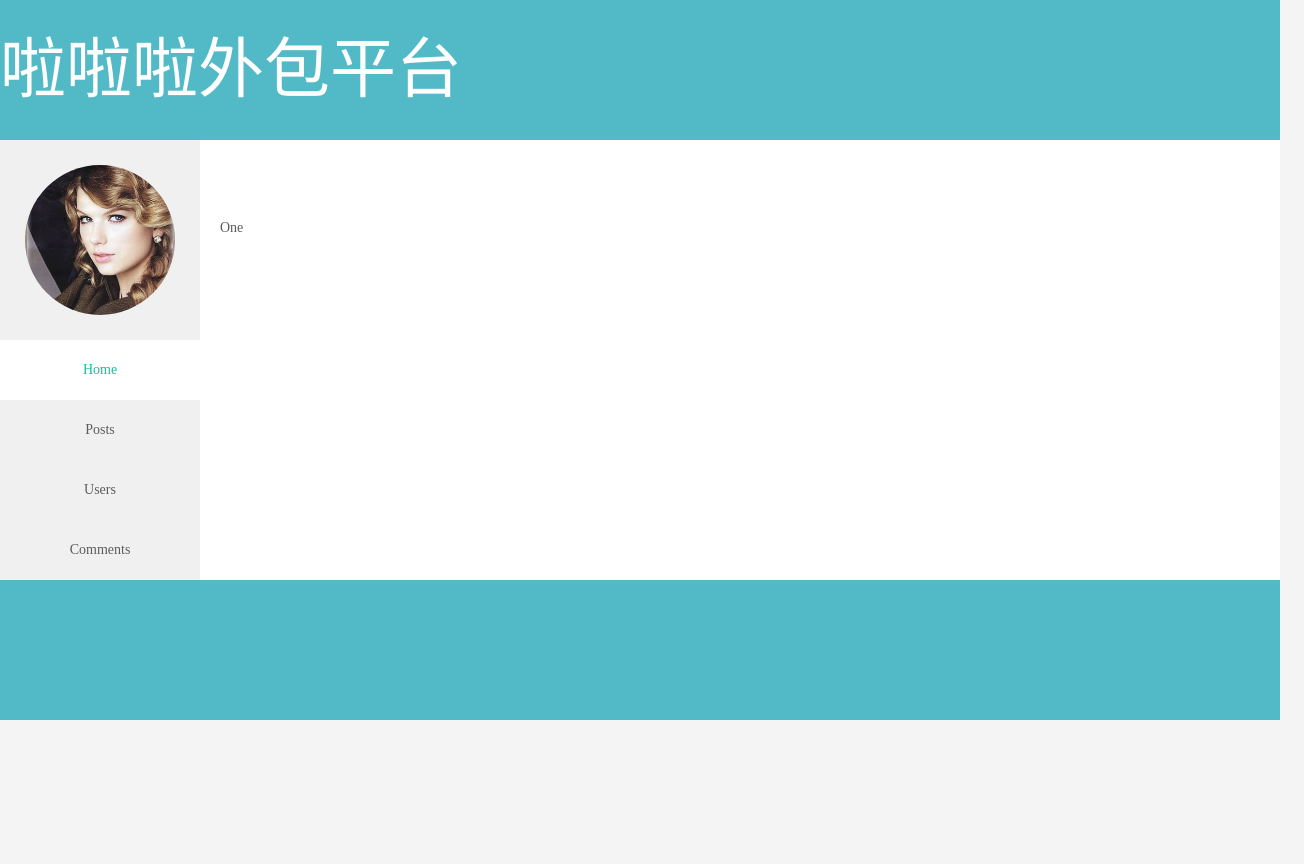
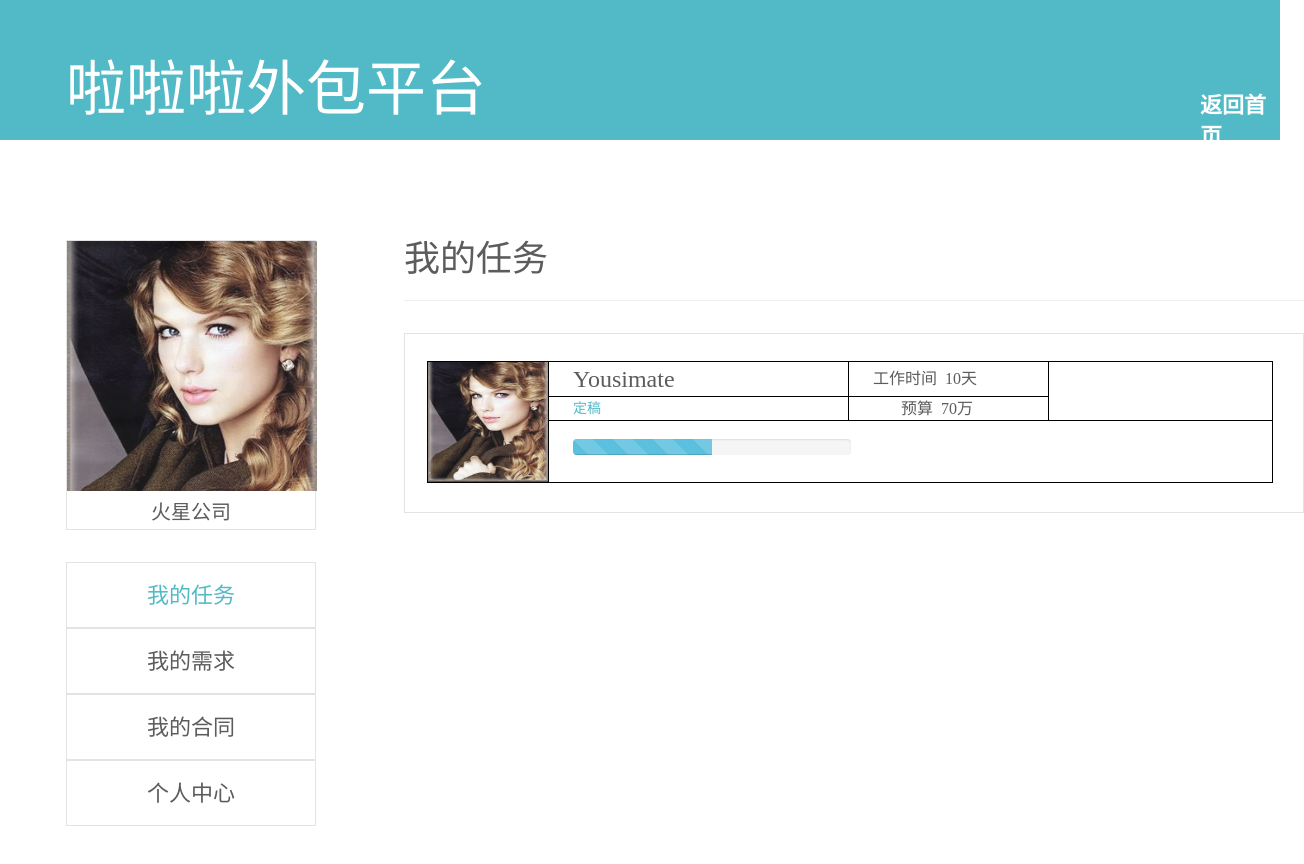
Before and after one commit to sandbarTrue/mySewage, a website: page static/html/manage.html in a window 1280 px wide. Shown: the whole page, 1304 px wide, since content can reach past the window. After the commit the page ends 830 px from the top, so only its background shows below. Drawn offline with Linux system fonts and the light colour scheme.

Commit message:
write the style of orders module

```diff
--- a/static/css/lib/iconfont.css
+++ b/static/css/lib/iconfont.css
@@ -16,3 +16,8 @@
   -moz-osx-font-smoothing: grayscale;
 }
 .icon-mainhook:before { content: "\e657"; }
+.pencil:before { content: "&#xe604"; }
+.rubbish:before { content: "&#xe610"; }
+.xinxi:before { content: "&#xf00fb"; }
+.sousuo:before { content: "&#xf00d9"; }
+.diantileimu:before { content: "&#x3473"; }
--- a/static/html/manage.html
+++ b/static/html/manage.html
@@ -7,45 +7,98 @@
 <body>
 	<header>
 		<h2>啦啦啦外包平台</h2>
-		<i></i><a>返回首页</a>
+		<i></i><a href="index.html">返回首页</a>
 	</header>
-	<div class="clear-backend">
+	<div class="backend">
 		<div class="avatar">
 			<div>
-			<a href="http://www.weibo.com/518501269" target="_blank">
+				<a href="about.html" target="_blank">
 					<img src="../img/test.png" alt="">
 				</a>
 			</div>
+			<h5>火星公司</h5>
 		</div>
 
 		<!-- tab-menu -->
 			<input type="radio" class="tab-1" name="tab" checked="checked">
-	<span>Home</span><i class="fa fa-home"></i>
+			<span>我的任务</span>
 
 			<input type="radio" class="tab-2" name="tab">
-	<span>Posts</span><i class="fa fa-medium"></i>
+			<span>我的需求</span>
 
 			<input type="radio" class="tab-3" name="tab">
-	<span>Users</span><i class="fa fa-user"></i>
+			<span>我的合同</span>
 
 			<input type="radio" class="tab-4" name="tab">
-	<span>Comments</span><i class="fa fa-comment"></i>
+			<span>个人中心</span>
 
 		<!-- tab-content -->
 		<div class="tab-content">
 			<section class="tab-item-1">
-			<h1>One</h1>
+				<h1>我的任务</h1><hr color="#E3E3E3">
+				<div class="orders">
+					<table rules="all">
+						<tr>
+							<td rowspan="3" width="120px">
+								<img src="../img/test.png">
+							</td>
+							<td width="300px">
+								<h2>Yousimate</h2>
+							</td>
+							<td width="200px">
+								<h5>工作时间&nbsp;&nbsp;10天</h5>
+							</td>
+							<td rowspan="2">
+								<!-- icon -->
+							</td>
+						</tr>
+						<tr>
+							<td width="300px">
+								<h6>定稿</h6>
+							</td>
+							<td width="200px">
+								<h5>&nbsp;&nbsp;&nbsp;&nbsp;&nbsp;&nbsp;&nbsp;预算&nbsp;&nbsp;70万</h5>
+							</td>
+						</tr>
+						<tr>
+							<td colspan="3">
+								<div class="progress">
+  									<div class="progress-bar progress-bar-info progress-bar-striped" role="progressbar" style="width: 50%">
+    									<span class="sr-only">
+    										50% Complete
+    									</span>
+  									</div>
+								</div>
+							</td>
+						</tr>
+					</table>
+				</div>
 			</section>
 			<section class="tab-item-2">
-			<h1>Two</h1>
+				<h1>我的需求</h1><hr color="#E3E3E3">
+				<div class="orders">
+					<table>
+						<tr></tr>
+						<tr></tr>
+						<tr></tr>
+					</table>
+				</div>
 			</section>
 			<section class="tab-item-3">
-			<h1>Three</h1>
+				<h1>我的合同</h1><hr color="#E3E3E3">
+				<div class="orders">
+					<table>
+						<tr></tr>
+						<tr></tr>
+						<tr></tr>
+					</table>
+				</div>
 			</section>
 			<section class="tab-item-4">
-			<h1>Four</h1>
+				<h1>个人中心</h1><hr color="#E3E3E3">
 			</section>
 		</div>
-	<footer></footer>
+	</div>
+
 </body>
 </html>
--- a/static/sass/page/manage.scss
+++ b/static/sass/page/manage.scss
@@ -1,190 +1,174 @@
-@import '../lib/reset.css';
+@import '../../css/lib/bootstrap.css';
 @import '../lib/buttons';
 
-/*header & footer*/
-header,footer{
+/*reset*/
+body,div,section,header,table,tr,td,h1,h2,h3,h4,h5,h6 {
+	margin: 0;
+	padding: 0;
+	outline: 0;
+}
+body {
+	font-family: "Microsoft Yahei";
+	font-size: 16px;
+	min-height: 100%;
+    color: #5c5c5c;
+}
+
+/*header*/
+header {
 	height: 140px;
 	background: #52BAC7;
-	line-height: 140px;
+	position: relative;
 }
-header h2{
+header h2 {
+	position: absolute;
 	color: white;
-	font-size: 66px;
+	font-size: 60px;
+	margin-top: 57px;
+	margin-left: 66px;
 }
-header a{
+header a {
+	position: absolute;
 	color: white;
 	font-weight: bold;
 	font-size: 22px;
-	margin-left: 100px;
+	margin-top: 90px;
+	margin-left: 1200px;
+	text-decoration: none;
 }
-.clear-backend {
+.backend {
 	background: #fff;
 	width: 100%;
 	position: relative;
 }
 
 .avatar {
-	background: #f0f0f0;
-	width: 200px;
-	height: 200px;
+	background: #fff;
+	width: 250px;
+	height: 290px;
+	text-align: center;
+	border: 1px solid #E3E3E3;
+	margin-top: 100px;
+	margin-left: 66px;
+	margin-bottom: 32px;
 }
 
 .avatar div {
-	width: 150px;
-	height: 150px;
-	border-radius: 50%;
+	width: 250px;
+	height: 250px;
 	overflow: hidden;
 	position: relative;
-	top: 25px;
-	left: 25px;
 }
 
 .avatar div img {
 	width: 100%;
 	height: auto;
 }
+.avatar h5{
+	font-size: 20px;
+	margin-top: 10px;
+}
 
-.clear-backend > input {
+/*tab-menu*/
+.backend > input,
+.backend > span {
+	background: #fff;
+	display: block;
+	width: 250px;
+	height: 66px;
+	line-height: 66px;
+	font-size: 22px;
+	text-align: center;
+	z-index: 9;
+}
+
+.backend > input {
 	position: absolute;
 	filter: alpha(opacity=0);
 	opacity: 0;
 }
 
-.clear-backend > input:hover {
+.backend > span {
+	margin-left: 66px;
+	border: 1px solid #E3E3E3;
+}
+
+.backend > input:hover {
 	cursor: pointer;
 }
 
-.clear-backend > input:hover + span,
-.clear-backend > input:checked + span {
+.backend > input:hover + span,
+.backend > input:checked + span {
 	background: #fff;
-	color: #1ABC9C;
-}
-.clear-backend > input:checked + span + i {
-	color: #1ABC9C;
+	color: #52BAC7;
 }
 
-.clear-backend > i {
-	position: absolute;
-	margin-top: -40px;
-	padding: 0 20px;
-	font-size: 20px;
-}
-
-.clear-backend > span,
-.clear-backend > i {
-	-webkit-transition: all .5s;
-	   -moz-transition: all .5s;
-		 -o-transition: all .5s;
-			transition: all .5s;
-}
-
-.clear-backend > input,
-.clear-backend > span {
-	background: #f0f0f0;
-	display: block;
-	width: 200px;
-	height: 60px;
-	line-height: 60px;
-	text-align: center;
-	z-index: 9;
-}
-
+/*tab-content*/
 .tab-content {
 	position: absolute;
+	width: 900px;
+	height: 100%;
 	top: 0;
-	right: 0;
-	width: calc(100% - 200px);
-	height: 100%;
-	padding-top: 60px;
-	overflow: hidden;
+	margin-left: 404px;
 }
 
 .tab-content section {
 	position: absolute;
-	width: 100%;
+	width: 900px;
 	height: 100%;
-	padding: 20px;
 	display: none;
 }
 
-.clear-backend > input.tab-1:checked ~ .tab-content .tab-item-1 {
+/*orders*/
+.orders {
+	width: 900px;
+	height: 180px;
+	border: 1px solid #E3E3E3;
+	margin-top: 32px;
+}
+.orders table {
+	width: 846px;
+	height: 120px;
+	border: 1px solid black;
+	margin-top: 27px;
+	margin-left: 22px;
+}
+.orders table img {
+	width: 120px;
+	height: 120px;
+}
+.orders table h2 {
+	font-size: 24px;
+	margin-left: 24px;
+}
+.orders table h5 {
+	font-size: 16px;
+	margin-left: 24px;
+}
+.orders table h6 {
+	font-size: 14px;
+	margin-left: 24px;
+	color: #52BAC7;
+}
+.orders table .progress {
+	width: 278px;
+	height: 16px;
+	margin-top: 10px;
+	margin-left: 24px;
+}
+
+.backend > input.tab-1:checked ~ .tab-content .tab-item-1 {
 	display: block;
 }
 
-.clear-backend > input.tab-2:checked ~ .tab-content .tab-item-2 {
+.backend > input.tab-2:checked ~ .tab-content .tab-item-2 {
 	display: block;
 }
 
-.clear-backend > input.tab-3:checked ~ .tab-content .tab-item-3 {
+.backend > input.tab-3:checked ~ .tab-content .tab-item-3 {
 	display: block;
 }
 
-.clear-backend > input.tab-4:checked ~ .tab-content .tab-item-4 {
+.backend > input.tab-4:checked ~ .tab-content .tab-item-4 {
 	display: block;
 }
-
-.clear-backend > input.tab-5:checked ~ .tab-content .tab-item-5 {
-	display: block;
-}
-
-.clear-backend > input.tab-6:checked ~ .tab-content .tab-item-6 {
-	display: block;
-}
-
-.clear-backend > input.tab-7:checked ~ .tab-content .tab-item-7 {
-	display: block;
-}
-
-.clear-backend > input.tab-8:checked ~ .tab-content .tab-item-8 {
-	display: block;
-}
-
-.clear-backend > input.tab-9:checked ~ .tab-content .tab-item-9 {
-	display: block;
-}
-
-.clear-backend > input.tab-10:checked ~ .tab-content .tab-item-10 {
-	display: block;
-}
-
-
-/* Responsive */
-
-@media screen and (max-width: 1367px) {
-}
-
-@media screen and (max-width: 1281px) {
-}
-
-@media screen and (max-width: 1025px) {
-}
-
-@media only screen and (max-width: 961px) {
-}
-
-@media only screen and (max-width: 641px) {
-	.avatar,
-	.clear-backend > input,
-	.clear-backend > span {
-		width: 60px;
-		height: 60px;
-	}
-	.clear-backend > span {
-		filter: alpha(opacity=0);
-		opacity: 0;
-	}
-	.avatar div {
-		width: 40px;
-		height: 40px;
-		border-radius: 50%;
-		top: 5px;
-		left: 5px;
-	}
-	.top-bar,
-	.tab-content {
-	width: calc(100% - 60px);
-	}
-}
-
-@media only screen and (max-width: 481px) {
-}
```
Also changed, not shown: static/css/page/manage.css, 1 other file. Lines whose indentation alone changed are shown as unchanged.
